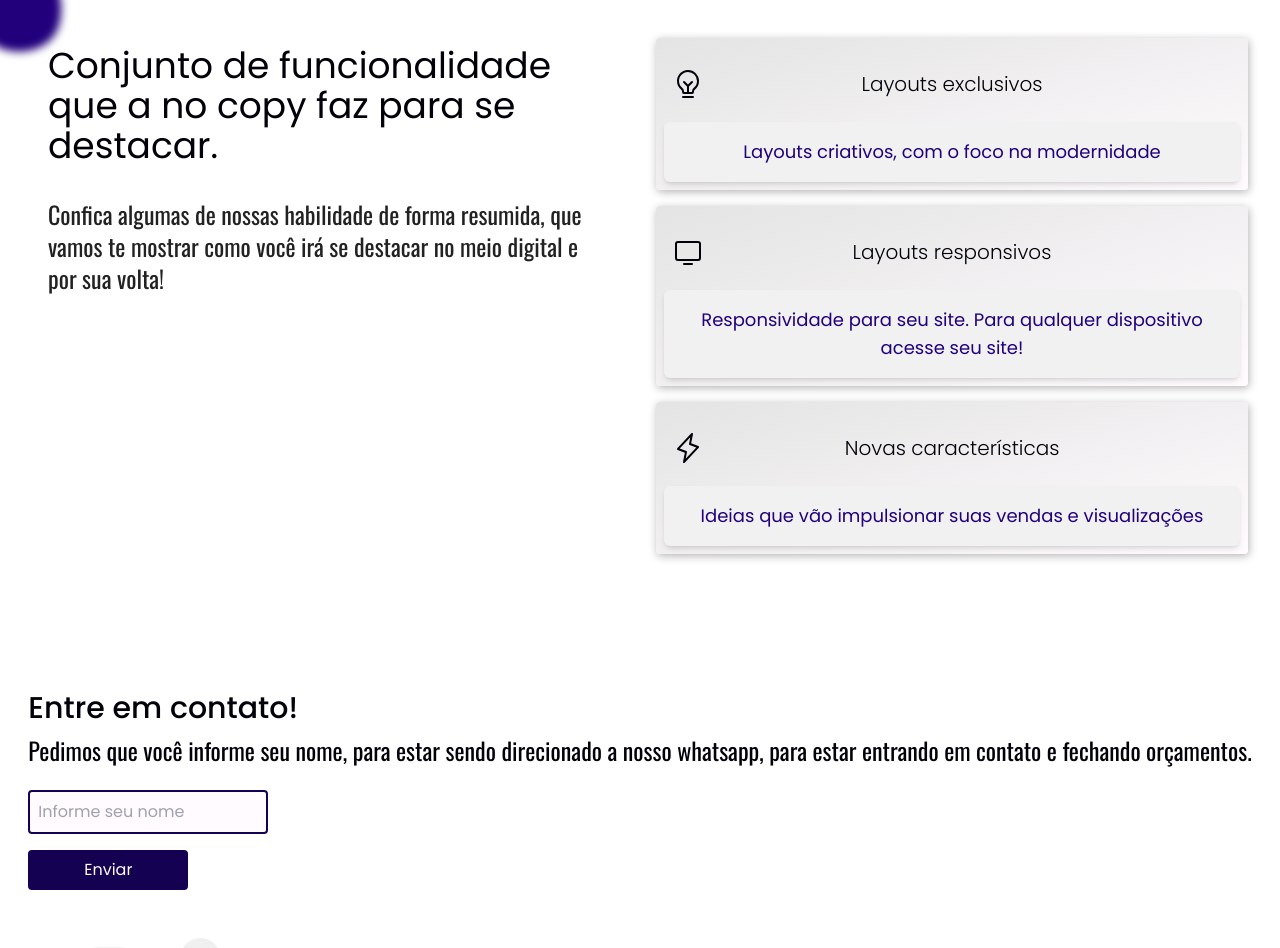
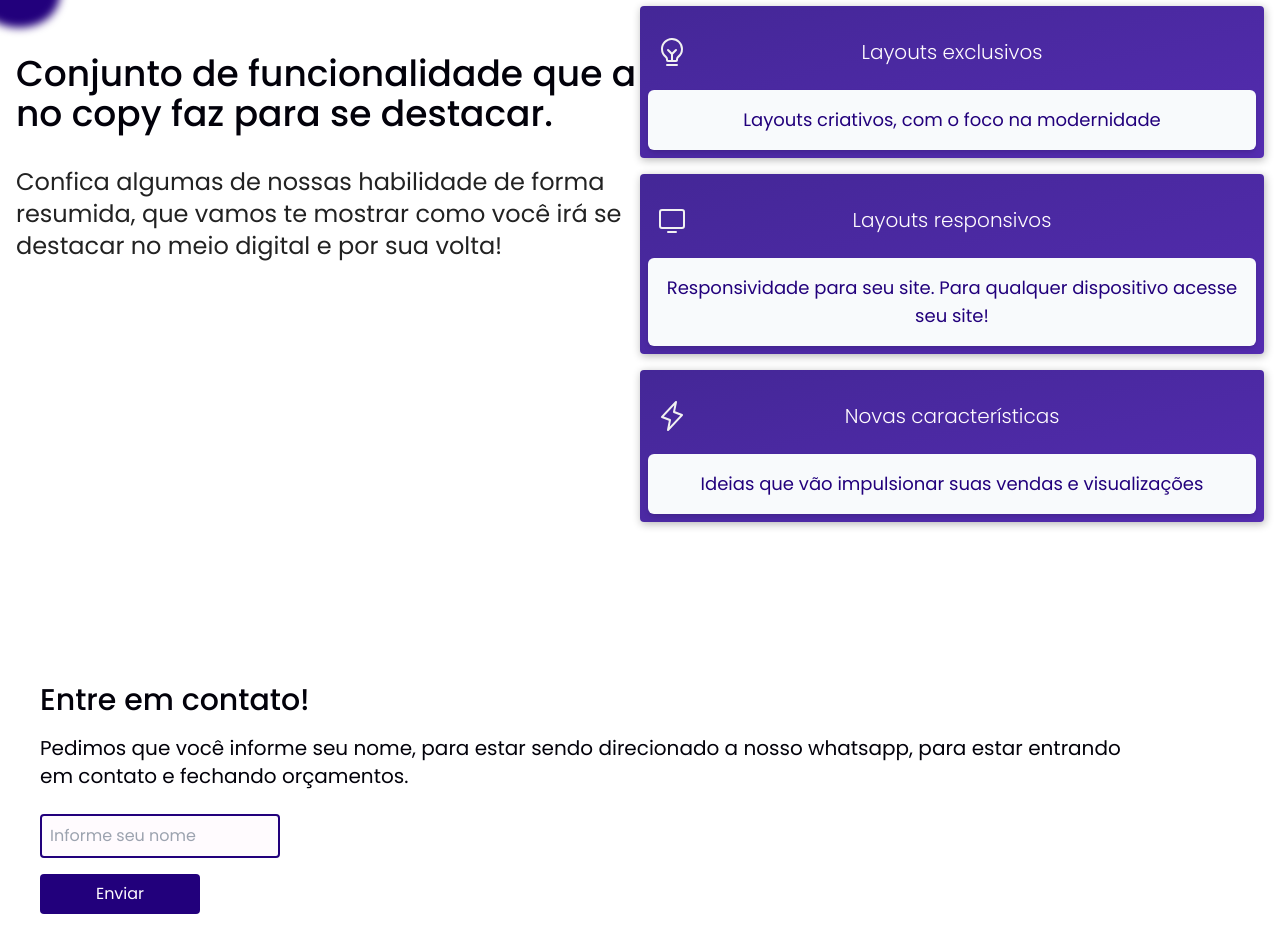
Before and after one commit to DaniloAlvesantos/no-kopy, a React (Vite) app: page / in a window 1280 px wide. Shown: the part 1180-2128 px from the top of the page. Built offline with nearby package versions, Linux system fonts and the light colour scheme.

Commit message:
back up commit

```diff
--- a/src/components/Menus/AsideBar/index.tsx
+++ b/src/components/Menus/AsideBar/index.tsx
@@ -14,7 +14,7 @@ export const AsideBarMenu: React.FC<AsideBarMenuProps> = ({
       onTouchMove={() => setMenu(false)}
       className={`fixed top-0 left-0  ${
         menu ? "-translate-x-0" : "-translate-x-full"
-      } w-[14rem] h-full bg-gradient-to-b from-darkBlue-500 to-primaryPurple-500 flex items-center justify-center flex-col z-20 duration-300 ease-in-out rounded-br rounded-tr md:hidden`}
+      } w-[14rem] h-full bg-gradient-to-br from-primaryPurple-500 to-primaryPurple-400 flex items-center justify-center flex-col z-20 duration-300 ease-in-out rounded-br rounded-tr md:hidden`}
     >
       <span className="absolute top-10 right-11">
         <img
--- a/src/pages/home/components/Solution.tsx
+++ b/src/pages/home/components/Solution.tsx
@@ -11,7 +11,7 @@ export const Solution: React.FC = () => {
   return (
     <section
       id="solution"
-      className="relative w-full flex flex-col-reverse gap-4 md:flex-row p-6 sm:p-8 md:p-12 lg:p-4 lg:flex-1 lg:gap-8 items-center justify-center"
+      className="relative w-full flex flex-col-reverse gap-4 md:flex-row p-4 sm:p-8 md:p-12 lg:p-4 lg:flex-1 lg:gap-8 items-center justify-center"
     >
       <div className="m-4">
         <img
@@ -29,11 +29,11 @@ export const Solution: React.FC = () => {
         data-aos="fade-left"
         data-aos-duration="1200"
         data-aos-easing="ease-in-out"
-        className="flex flex-col items-center md:items-start justify-center text-center md:text-start"
+        className="flex flex-col items-center md:items-start justify-center text-center md:text-start mt-4 md:mt-0"
       >
         <h2
           tabIndex={0}
-          className="font-poppins text-xl sm:text-3xl md:text-[32px] lg:text-[2.6rem]"
+          className="font-poppins text-2xl sm:text-3xl md:text-[32px] lg:text-[2.6rem]"
         >
           Soluções inovadoras para  impulsionar seus{" "}
           <strong className="text-primaryPurple-500 lg:text-darkBlue-400 lg:leading-[4rem]">
@@ -42,7 +42,7 @@ export const Solution: React.FC = () => {
         </h2>
         <p
           tabIndex={0}
-          className="font-oswald text-[17px] sm:text-xl lg:text-2xl my-4"
+          className="font-poppins text-base sm:text-xl lg:text-2xl my-4"
         >
           Impulsione seus projetos com sites, vídeos, reels, designs modernos e
           administrando suas mídias e vendas.
--- a/src/pages/home/components/hero.tsx
+++ b/src/pages/home/components/hero.tsx
@@ -7,7 +7,7 @@ export const Hero: React.FC = () => {
     AOS.init({ once: true });
   }, []);
   return (
-    <section className="-z-10 bg-gradient-to-tr from-primaryPurple-400 to-primaryPurple-500 w-full h-[100vh] flex justify-items-start lg:items-center justify-center p-4 py-[7rem] md:py-[4rem] lg:py-[6rem] relative">
+    <section className="-z-10 bg-gradient-to-tr from-primaryPurple-400 to-primaryPurple-500 w-full h-[100vh] flex justify-items-start lg:items-center justify-center p-4 py-[6rem] md:py-[4rem] lg:py-[6rem] relative">
       <span>
         <h1
           data-aos="fade-right"
--- a/src/pages/home/components/skills.tsx
+++ b/src/pages/home/components/skills.tsx
@@ -8,21 +8,21 @@ const skils = [
     id: crypto.randomUUID(),
     title: "Layouts exclusivos",
     text: "Layouts criativos, com o foco na modernidade",
-    icon: <LightbulbFilament size={32} color="#02010A" />,
+    icon: <LightbulbFilament size={32} color="#f1f1f1" />,
     delayAnimation: "150",
   },
   {
     id: crypto.randomUUID(),
     title: "Layouts responsivos",
     text: "Responsividade para seu site. Para qualquer dispositivo acesse seu site!",
-    icon: <Monitor size={32} color="#02010A" />,
+    icon: <Monitor size={32} color="#f1f1f1" />,
     delayAnimation: "300",
   },
   {
     id: crypto.randomUUID(),
     title: "Novas características",
     text: "Ideias que vão impulsionar suas vendas e visualizações",
-    icon: <Lightning size={32} color="#02010A" />,
+    icon: <Lightning size={32} color="#f1f1f1" />,
     delayAnimation: "450",
   },
 ];
@@ -35,25 +35,25 @@ export const Skills: React.FC = () => {
   return (
     <section
       id="skills"
-      className="flex flex-col items-center md:items-start justify-center text-dark-500 w-full p-4 lg:grid md:grid-cols-2 relative"
+      className="flex flex-col items-center md:items-start justify-center text-dark-500 w-full p-4 lg:grid md:grid-cols-2 relative my-4"
     >
-      <img className="absolute w-[10rem] h-[10rem] -top-[5rem] -left-[4rem] blur-sm rotate-90" src="/blob.svg" alt="" />
-      <div className="md:my-6 mx-4 p-4">
+      <img className="absolute w-[10rem] h-[10rem] -top-[5.5rem] -left-[4rem] blur-sm rotate-90" src="/blob.svg" alt="" />
+      <div className="my-12 md:my-16">
         <h2
           tabIndex={0}
-          className="font-poppins text-lg sm:text-xl md:text-3xl lg:text-4xl"
+          className="font-poppins font-medium text-xl sm:text-2xl md:text-3xl lg:text-4xl"
         >
           Conjunto de funcionalidade que a no copy faz para se destacar.
         </h2>
         <p
           tabIndex={0}
-          className="font-oswald text-dark-400 text-base sm:text-lg md:text-xl lg:text-2xl lg:my-8 my-4"
+          className="font-poppins text-dark-400 text-[15px] sm:text-lg md:text-xl lg:text-2xl lg:my-8 my-4"
         >
           Confica algumas de nossas habilidade de forma resumida, que vamos te
           mostrar como você irá se destacar no meio digital e por sua volta!
         </p>
       </div>
-      <div id="skills" className="w-full p-4 overflow-hidden">
+      <div id="skills" className="w-full">
         {skils.map((skill) => (
           <div
             data-aos="fade-left"
@@ -61,7 +61,7 @@ export const Skills: React.FC = () => {
             data-aos-easing="ease-in-out"
             data-aos-delay={skill.delayAnimation}
             key={skill.id}
-            className="my-4 bg-gradient-to-br from-[#e4e4e4] to-light-500 shadow-cardShadow_sm rounded p-2 w-full"
+            className="my-4 bg-gradient-to-br from-secondaryPurple-400 to-primaryPurple-400 text-light-500 shadow-cardShadow_sm rounded p-2 w-full"
           >
             <span
               tabIndex={0}
@@ -76,7 +76,7 @@ export const Skills: React.FC = () => {
             </span>
             <p
               tabIndex={0}
-              className="font-poppins font-normal text-center mt-2 bg-[#f1f1f1] shadow-md text-primaryPurple-500 lg:text-lg rounded-md p-4"
+              className="font-poppins font-normal text-center mt-2 bg-slate-50 shadow-md text-primaryPurple-500 lg:text-lg rounded-md p-4"
             >
               {skill.text}
             </p>
--- a/src/pages/home/home.tsx
+++ b/src/pages/home/home.tsx
@@ -68,19 +68,19 @@ export function Home() {
     <div className="overflow-hidden">
       <Headers />
       <Hero />
-      <main
-        className="flex flex-col items-center justify-center w-full"
-      >
-
+      <main className="flex flex-col items-center justify-center w-full">
         <Solution />
         <Skills />
 
-        <div className="w-full flex items-center justify-center my-6 sm:my-8 md:my-12 lg:my-16 p-4 ">
-          <div id="contact" className="text-dark-500 relative">
-            <h2 className="font-poppins font-medium text-lg sm:text-xl md:text-2xl lg:text-3xl my-2">
+        <div className="w-full flex flex-col items-center justify-center my-4 sm:my-6 md:my-12 lg:my-16 p-4 md:p-8 ">
+          <div
+            id="contact"
+            className="text-dark-500 bg-primaryPurple-400 rounded-sm sm:bg-transparent sm:rounded-none p-2 flex flex-col text-center sm:text-start items-center sm:items-start justify-center relative"
+          >
+            <h2 className="font-poppins font-medium text-xl sm:text-2xl md:text-3xl lg:text-3xl my-2">
               Entre em contato!
             </h2>
-            <p className="font-oswald font-normal text-base sm:text-lg md:text-xl lg:text-2xl my-2">
+            <p className="font-poppins font-normal text-[15px] sm:text-base md:text-xl lg:text-xl my-2 md:w-11/12">
               Pedimos que você informe seu nome, para estar sendo direcionado a
               nosso whatsapp, para estar entrando em contato e fechando
               orçamentos.
@@ -91,7 +91,7 @@ export function Home() {
                 id="name"
                 onChange={(e) => setName(e.target.value)}
                 placeholder="Informe seu nome"
-                className="bg-light-500 w-[15rem] border-2 rounded border-secondaryPurple-500 my-4 p-2 font-poppins outline-none focus:rounded focus:ring-4 focus:ring-secondaryPurple-500 duration-300 transition-all"
+                className="bg-light-500 w-[15rem] border-2 rounded border-primaryPurple-500 my-4 p-2 font-poppins outline-none focus:rounded focus:ring-4 focus:ring-primaryPurple-500 duration-300 transition-all"
               />
               <a
                 target="_blank"
@@ -100,7 +100,7 @@ export function Home() {
                 <Button
                   onClick={() => null}
                   text="Enviar"
-                  color="second-purple"
+                  color="purple"
                   primary={true}
                 />
               </a>
```
Also changed, not shown: public/contact-us.svg.
